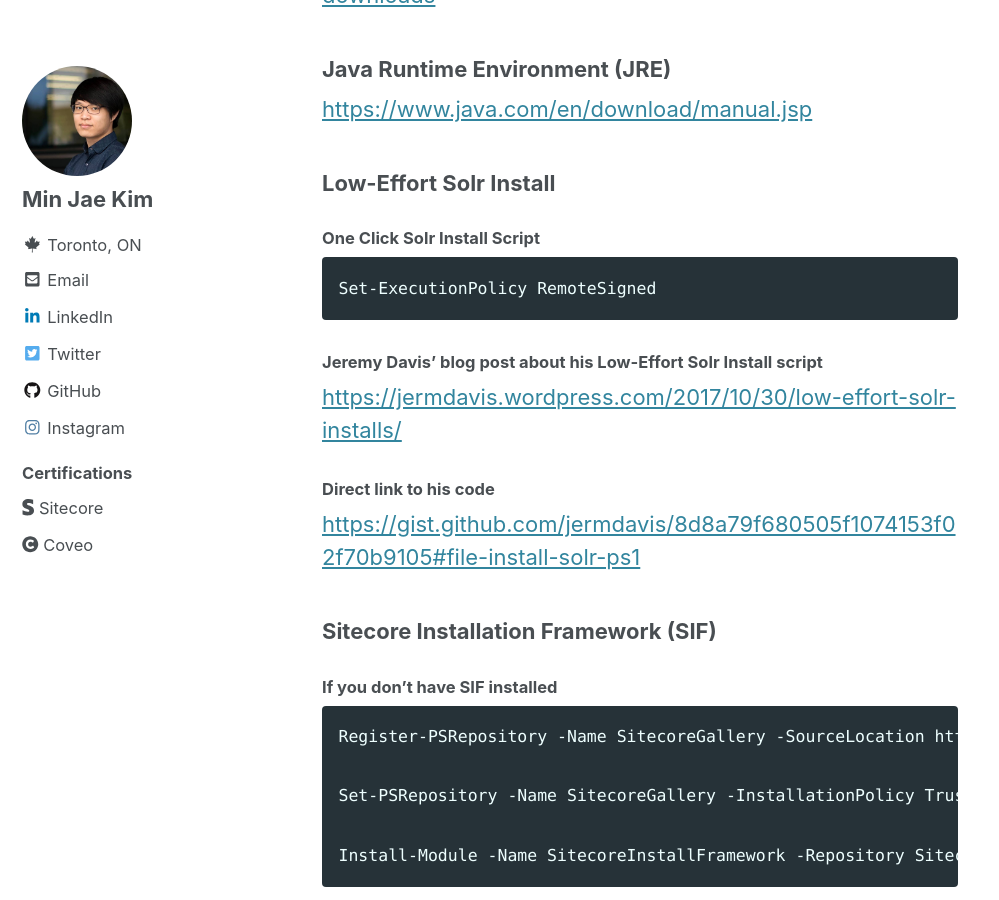
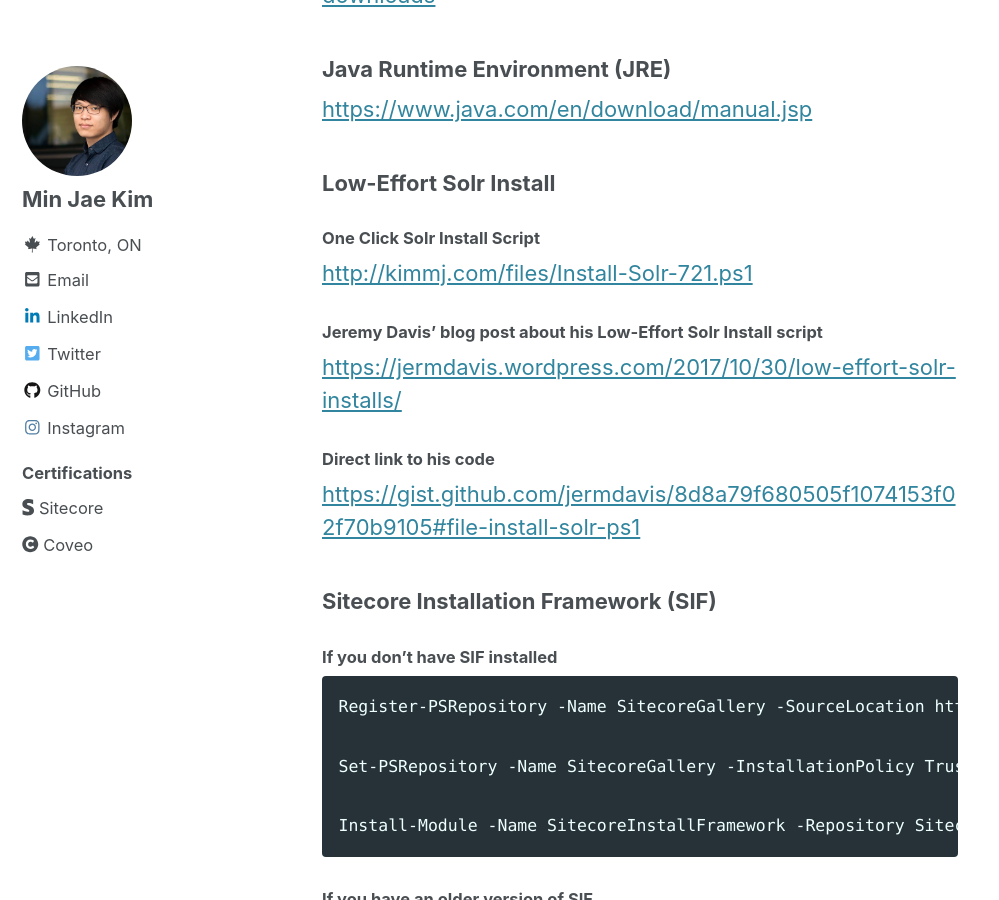
Before and after one commit to kimmminjae/kimmminjae.github.io, a Jekyll site: the page built from _posts/2019-05-15-sitecore91-installation.md, in a window 1280 px wide and 900 px high, scrolled down 1059 px. Shown: the whole window, without its empty margins (0-999 px from the left). Built offline with Jekyll 4.4.1, drawn with Linux system fonts in a browser that asks for light colours; cached includes are drawn as plain includes.

Commit message:
Update from Forestry.io minjae.kim96@gmail.com updated _posts/2019-05-15-sitecore91-installation.md

```diff
--- a/_posts/2019-05-15-sitecore91-installation.md
+++ b/_posts/2019-05-15-sitecore91-installation.md
@@ -41,7 +41,7 @@
 
 ##### One Click Solr Install Script
 
-    Set-ExecutionPolicy RemoteSigned
+[http://kimmj.com/files/Install-Solr-721.ps1](http://kimmj.com/files/Install-Solr-721.ps1 "http://kimmj.com/files/Install-Solr-721.ps1")
 
 ##### Jeremy Davis' blog post about his Low-Effort Solr Install script
 
```
